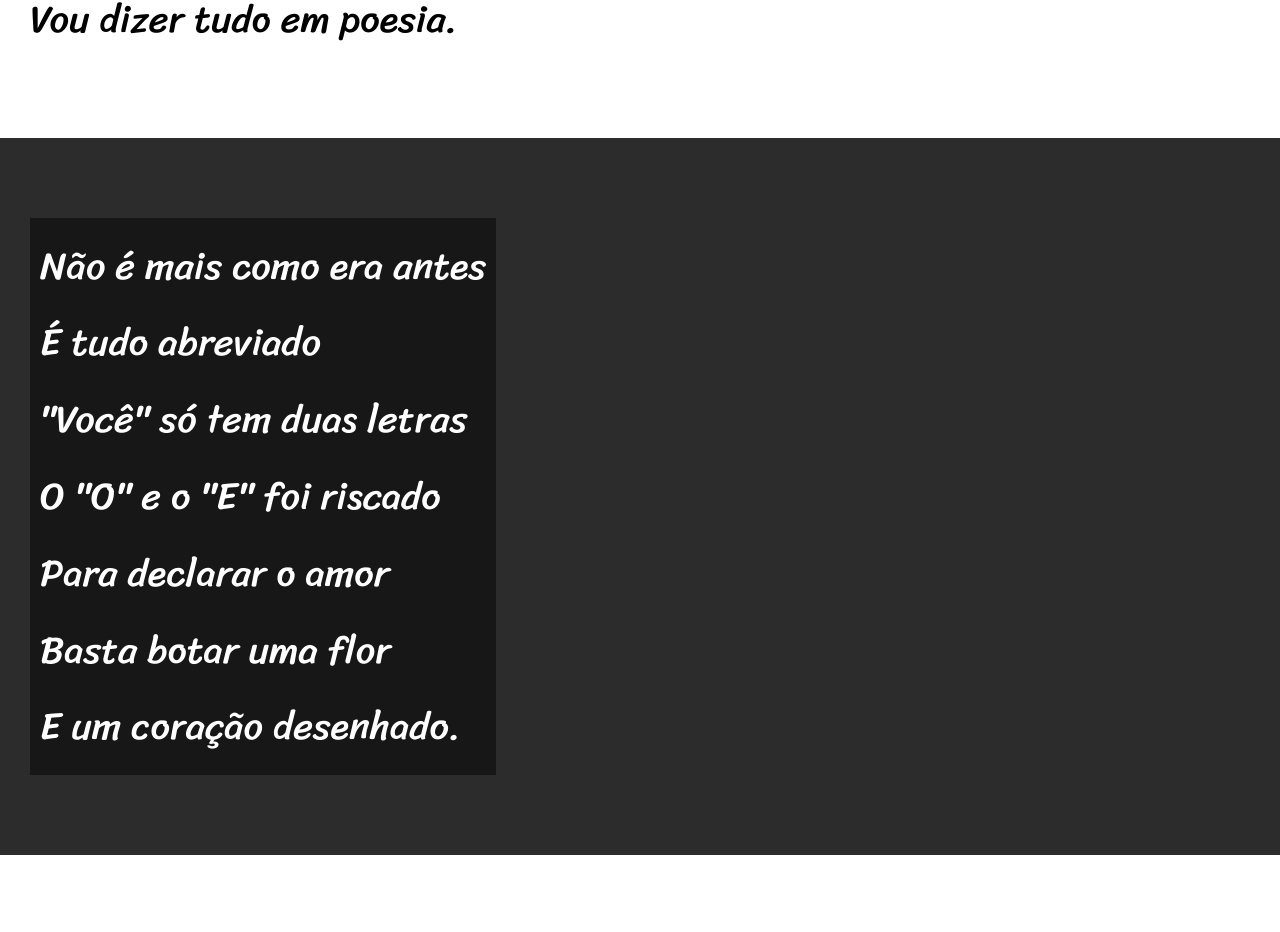
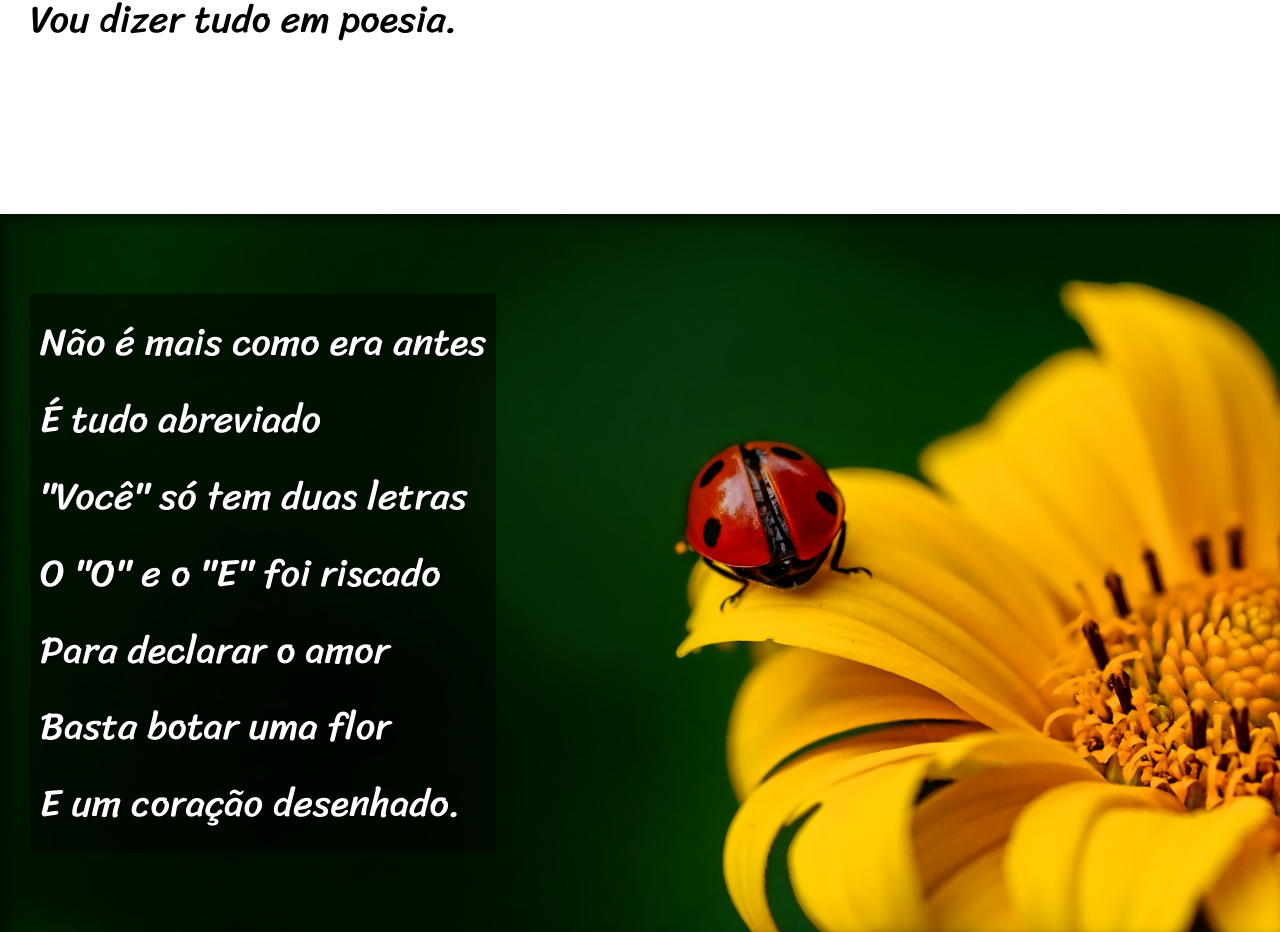
Before and after one commit to Izaac-eduardo/html-css, a plain HTML site: page desafio012.1/index.html in a window 1280 px wide. Shown: the part 820-1752 px from the top of the page. Drawn offline with Linux system fonts and the light colour scheme.

Commit message:
finalizado

```diff
--- a/desafio012.1/index.html
+++ b/desafio012.1/index.html
@@ -27,7 +27,7 @@
 
 
 
-    <section class="imagem">
+    <section class="imagem" id="img01">
         <p>
             Não é mais como era antes<br>
             É tudo abreviado <br>
@@ -67,7 +67,7 @@
 
 
 
-    <section class="imagem">
+    <section class="imagem" id="img02">
         <p>
             Tenho saudade das cartas<br>
             Escritas com a própria mão<br>
--- a/desafio012.1/style.css
+++ b/desafio012.1/style.css
@@ -49,17 +49,33 @@
     font-family: var(--fonte3);
     font-size: 3vw;
  }
+ section > p {
+   padding-bottom: 2em;
+ }
  section.normal {
     background-color: white;
  }
  section.imagem {
     background-color: rgb(44, 44, 44);
     color: white;
+    box-shadow: inset 6px 6px 13px 0px rgba(0, 0, 0, 0.514);
  }
  section.imagem > p {
 background-color: rgba(0, 0, 0, 0.473);
 display: inline-block;
 padding: 10px;
+text-shadow: 1px 1px 1px black;
+ }
+ #img01 {
+background-image: url(imagens/background001.jpg);
+background-position: right center;
+background-size: cover;
+background-attachment: fixed;
+ }
+ #img02 {
+background-image: url(imagens/background002.jpg);
+background-size: cover;
+background-attachment: fixed;
  }
  footer {
     background-color: black;
```
